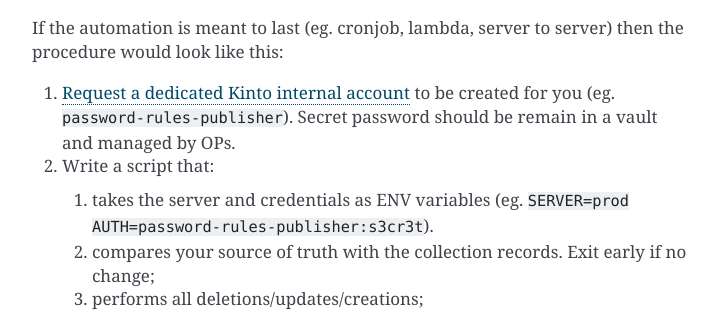
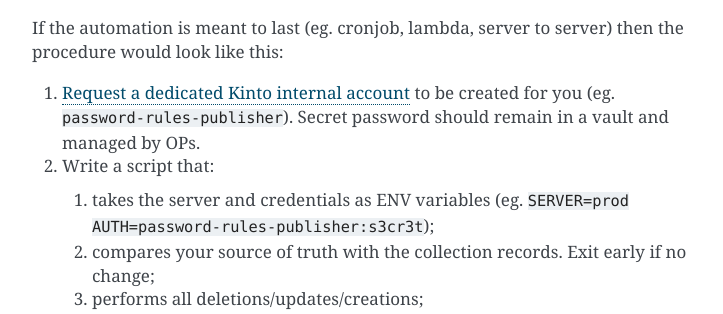
Before and after one commit to mozilla/remote-settings, a Sphinx documentation site: the page built from docs/support.rst, in a window 1280 px wide and 900 px high, scrolled down 1929 px. Shown: the part 155-469 px from the top of the window, without its empty margins (388-1111 px from the left). Built offline with Sphinx 7.4.7, drawn with Linux system fonts in a browser that asks for light colours.

Commit message:
Minor fixes

```diff
--- a/docs/getting-started.rst
+++ b/docs/getting-started.rst
@@ -20,7 +20,7 @@ Once done, you will be able to login and edit your records on the Admin UIs:
 
 - https://settings-writer.prod.mozaws.net/v1/admin/
 
-The records will then be publicly visible at `https://firefox.settings.services.mozilla.com/v1/bucket/main/collections/{collection-id}/records`_
+The records will then be publicly visible at `<https://firefox.settings.services.mozilla.com/v1/bucket/main/collections/{collection-id}/records>`__
 
 Don't hesitate to contact us (``@delivery`` on Slack) if you're stuck or have questions about the process!
 
@@ -34,7 +34,7 @@ Check out the :ref:`screencast to create, request review and approve changes <sc
 
     In order to switch Firefox from PROD to STAGE, use the `Remote Settings DevTools <https://github.com/mozilla/remote-settings-devtools>`_!
 
-    The records will be publicly visible at `https://settings.stage.mozaws.net/v1/bucket/main/collections/{collection-id}/records`_
+    The records will be publicly visible at `<https://settings.stage.mozaws.net/v1/bucket/main/collections/{collection-id}/records>`__
 
 .. note::
 
--- a/docs/support.rst
+++ b/docs/support.rst
@@ -91,10 +91,10 @@ How do I automate the publication of records? (forever)
 
 If the automation is meant to last (eg. cronjob, lambda, server to server) then the procedure would look like this:
 
-1. `Request a dedicated Kinto internal account <https://bugzilla.mozilla.org/enter_bug.cgi?product=Cloud%20Services&component=Server%3A%20Remote%20Settings>`_ to be created for you (eg. ``password-rules-publisher``). Secret password should be remain in a vault and managed by OPs.
+1. `Request a dedicated Kinto internal account <https://bugzilla.mozilla.org/enter_bug.cgi?product=Cloud%20Services&component=Server%3A%20Remote%20Settings>`_ to be created for you (eg. ``password-rules-publisher``). Secret password should remain in a vault and managed by OPs.
 2. Write a script that:
 
-  1. takes the server and credentials as ENV variables (eg. ``SERVER=prod AUTH=password-rules-publisher:s3cr3t``).
+  1. takes the server and credentials as ENV variables (eg. ``SERVER=prod AUTH=password-rules-publisher:s3cr3t``);
   2. compares your source of truth with the collection records. Exit early if no change;
   3. performs all deletions/updates/creations;
   4. patches the collection metadata in order to request review (see :ref:`multi-signoff tutorial <tutorial-multi-signoff-request-review>`);
```
